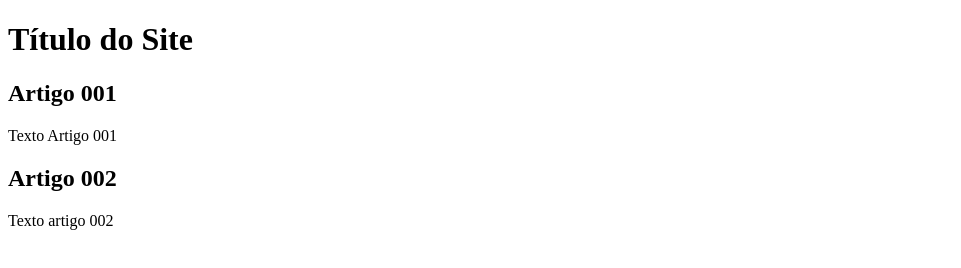
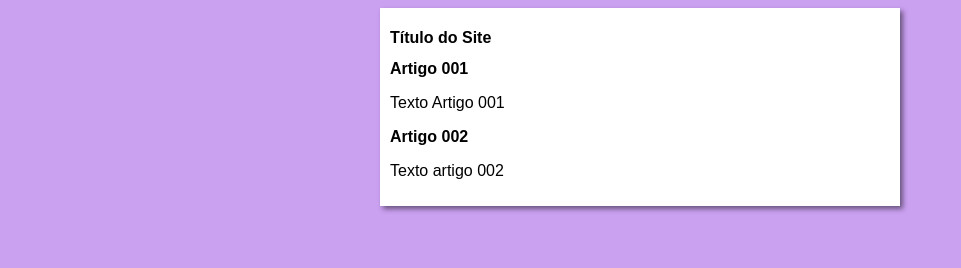
Before and after one commit to ativador/projeto-site, a plain HTML site: page index.html in a window 1280 px wide. Shown: the whole page, without its empty margins (0-961 px from the left). Drawn offline with Linux system fonts and the light colour scheme.

Commit message:
Iniciei o design

```diff
--- /dev/null
+++ b/estilos/style.css
@@ -0,0 +1,14 @@
+*{
+    font-family: Arial, Helvetica, sans-serif;
+    font-size: 16px;
+}
+body {
+    background-color:rgb(202, 160, 241);
+}
+main {
+    background-color: white;
+    width: 500px;
+    margin: auto;
+    padding: 10px;
+    box-shadow: 3px 3px 5px rgba(0, 0, 0, 0.479);
+}
--- a/index.html
+++ b/index.html
@@ -4,6 +4,7 @@
     <meta charset="UTF-8">
     <meta name="viewport" content="width=device-width, initial-scale=1.0">
     <title>Título do Site</title>
+    <link rel="stylesheet" href="estilos/style.css">
 </head>
 <body>
     <main>
@@ -17,7 +18,7 @@
         <article>
             <h2> Artigo 002</h2>
             <p>Texto artigo 002</p>
-        </article>
+         </article>
     </main>
 </body>
 </html>
```
